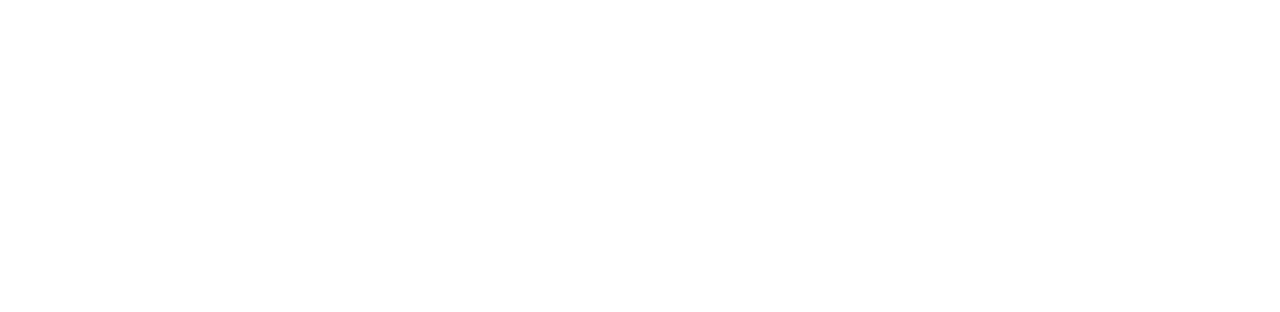
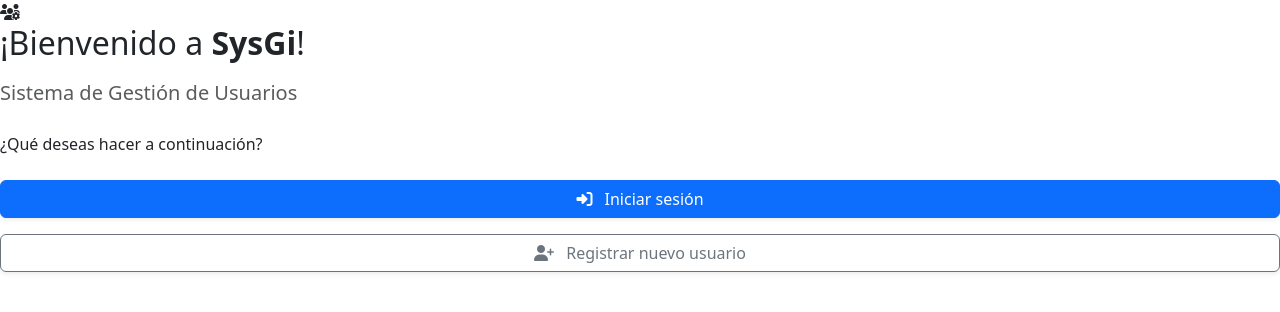
Before and after one commit to stevenr22/sysGi-V1, an Angular app: page / in a window 1280 px wide. Shown: the top 312 px of the page. Built offline with nearby package versions, Linux system fonts and the light colour scheme.

Commit message:
Update home.html

```diff
--- a/src/app/pages/home/home.html
+++ b/src/app/pages/home/home.html
@@ -0,0 +1,15 @@
+  <div class="welcome-card">
+    <i class="fas fa-users-cog welcome-icon"></i>
+    <h2 class="mb-3">¡Bienvenido a <strong>SysGi</strong>!</h2>
+    <p class="text-muted mb-4 fs-5">Sistema de Gestión de Usuarios</p>
+    <p class="mb-4">¿Qué deseas hacer a continuación?</p>
+
+    <div class="d-grid gap-3">
+      <a href="/login" class="btn btn-primary shadow-sm">
+        <i class="fas fa-right-to-bracket me-2"></i> Iniciar sesión
+      </a>
+      <a href="/registro" class="btn btn-outline-secondary shadow-sm">
+        <i class="fas fa-user-plus me-2"></i> Registrar nuevo usuario
+      </a>
+    </div>
+  </div>
```
